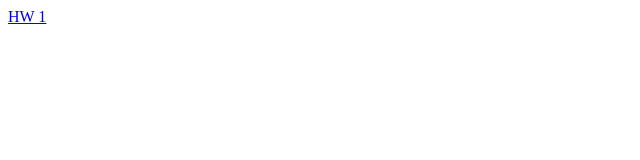
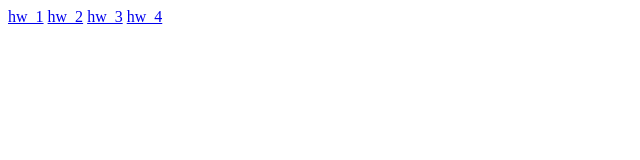
Before and after one commit to AndriiCherkasov/FE_CA, a plain HTML site: page index.html in a window 1280 px wide. Shown: the whole page, without its empty margins (0-640 px from the left). Drawn offline with Linux system fonts and the light colour scheme.

Commit message:
add links hw

```diff
--- a/index.html
+++ b/index.html
@@ -1,10 +1,13 @@
 <!DOCTYPE html>
 <html lang="en">
 <head>
-    <meta charset="UTF-8">
-    <title>Homework</title>
+  <meta charset="UTF-8">
+  <title>Homework</title>
 </head>
 <body>
-    <a href="#">HW 1</a>
+  <a href="hw_1/index.html">hw_1</a>
+  <a href="hw_2/index.html">hw_2</a>
+  <a href="hw_3/index.html">hw_3</a>
+  <a href="hw_4/index.html">hw_4</a>
 </body>
 </html>
```
